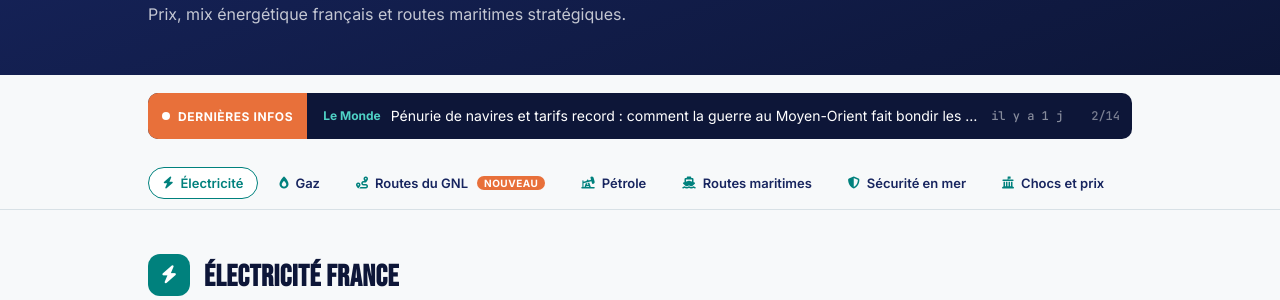
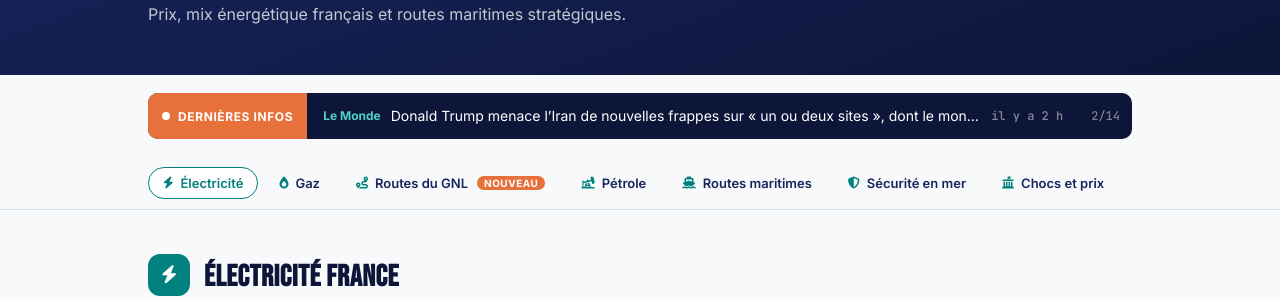
Before and after one commit to InsideEnergyMarkets/Inside-Energy-Markets, a Jekyll site: the page built from marches/index.html, in a window 1280 px wide and 900 px high. Shown: the part 250-550 px from the top of the window. Built offline with Jekyll 4.4.1, drawn with Linux system fonts in a browser that asks for light colours.

```diff
--- a/_data/incidents.json
+++ b/_data/incidents.json
@@ -1,5 +1,5 @@
 {
- "updated_at": "2026-10-31T23:35:36+00:00",
+ "updated_at": "2026-11-01T06:40:58+00:00",
  "stats": {
   "total_30d": 43,
   "attacks_30d": 35,
--- a/_data/news.json
+++ b/_data/news.json
@@ -1,26 +1,33 @@
 {
- "updated_at": "2026-10-31T23:35:35+00:00",
+ "updated_at": "2026-11-01T06:40:58+00:00",
  "items": [
+  {
+   "title": "EN DIRECT, guerre en Ukraine : le site pétrolier de Kstovo, l’une des plus grandes raffineries de Russie, visé par une attaque",
+   "url": "https://www.lemonde.fr/international/live/2026/11/01/en-direct-guerre-en-ukraine-le-site-petrolier-de-kstovo-l-une-des-plus-grandes-raffineries-de-russie-vise-par-une-attaque_6803934_3210.html",
+   "source": "Le Monde",
+   "lang": "fr",
+   "date": "2026-11-01T06:30:22+00:00"
+  },
+  {
+   "title": "Donald Trump menace l’Iran de nouvelles frappes sur « un ou deux sites », dont le mont Kolang, près du complexe nucléaire de Natanz",
+   "url": "https://www.lemonde.fr/international/article/2026/11/01/donald-trump-menace-l-iran-de-nouvelles-frappes-sur-un-ou-deux-sites-dont-le-mont-kolang-pres-du-complexe-nucleaire-de-natanz_6804009_3210.html",
+   "source": "Le Monde",
+   "lang": "fr",
+   "date": "2026-11-01T04:24:33+00:00"
+  },
+  {
+   "title": "Iran war live: Tehran eyes 2-day Hormuz plan; Trump says talks ‘going fine’",
+   "url": "https://www.aljazeera.com/news/liveblog/2026/11/1/iran-war-live-araghchi-says-talks-under-way-on-2-day-plan-to-reopen-hormuz?traffic_source=rss",
+   "source": "Al Jazeera",
+   "lang": "en",
+   "date": "2026-11-01T00:00:51+00:00"
+  },
   {
    "title": "Pour faire baisser le prix du gazole à la pompe, une course contre la montre et un casse-tête logistique",
    "url": "https://www.lemonde.fr/economie/article/2026/10/31/course-contre-la-montre-et-casse-tete-logistique-pour-faire-baisser-le-prix-du-gazole-a-la-pompe_6803469_3234.html",
    "source": "Le Monde",
    "lang": "fr",
    "date": "2026-10-31T07:00:06+00:00"
-  },
-  {
-   "title": "Pénurie de navires et tarifs record : comment la guerre au Moyen-Orient fait bondir les prix du transport de pétrole",
-   "url": "https://www.lemonde.fr/economie/article/2026/10/31/penurie-de-navires-et-tarifs-record-comment-la-guerre-au-moyen-orient-fait-bondir-les-prix-du-transport-de-petrole_6803378_3234.html",
-   "source": "Le Monde",
-   "lang": "fr",
-   "date": "2026-10-31T04:00:48+00:00"
-  },
-  {
-   "title": "Le gouvernement met fin à cinq programmes d’aide à la rénovation énergétique des logements et des bâtiments publics",
-   "url": "https://www.lemonde.fr/societe/article/2026/10/30/le-gouvernement-met-fin-a-cinq-programmes-d-aide-a-la-renovation-energetique-des-logements-et-des-batiments-publics_6803122_3224.html",
-   "source": "Le Monde",
-   "lang": "fr",
-   "date": "2026-10-30T17:08:42+00:00"
   },
   {
    "title": "Energy Transition Investment Council - Call for applications",
@@ -91,13 +98,6 @@
    "source": "The Guardian",
    "lang": "en",
    "date": "2026-10-27T23:07:06+00:00"
-  },
-  {
-   "title": "Panneaux solaires : pourquoi il faut (aussi) ajuster les tarifs de réseau pour les autoconsommateurs",
-   "url": "https://www.connaissancedesenergies.org/tribune-actualite-energies/panneaux-solaires-pourquoi-il-faut-aussi-ajuster-les-tarifs-de-reseau-pour-les-autoconsommateurs",
-   "source": "Connaissance des Énergies",
-   "lang": "fr",
-   "date": "2026-10-27T00:00:00+00:00"
   }
  ]
 }
--- a/_data/podcast.json
+++ b/_data/podcast.json
@@ -1,5 +1,5 @@
 {
- "updated_at": "2026-10-31T23:35:36+00:00",
+ "updated_at": "2026-11-01T06:40:58+00:00",
  "episodes": {
   "10": {
    "audio": "https://anchor.fm/s/10edf0868/podcast/play/126486789/https%3A%2F%2Fd3ctxlq1ktw2nl.cloudfront.net%2Fstaging%2F2026-8-29%2F489715b9-9275-387d-cec8-06e4f3de2244.mp3",
```
